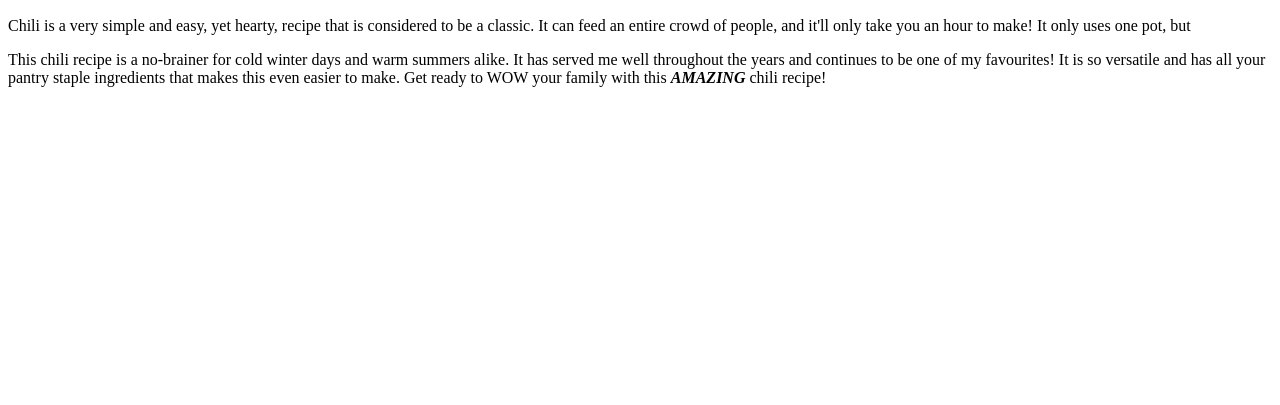
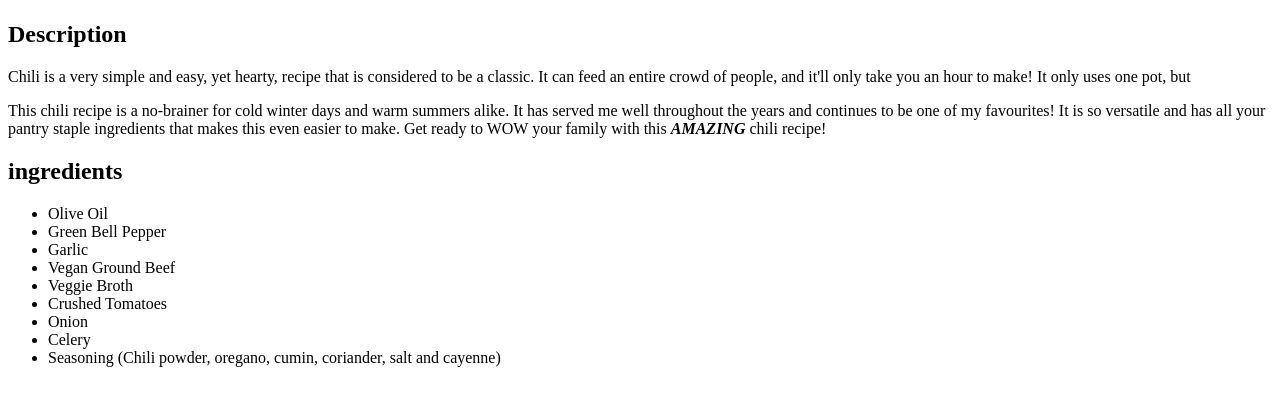
Before and after one commit to codycopland/odin-recipes, a plain HTML site: page recipes/chili.html in a window 1280 px wide. Shown: the part 99-504 px from the top of the page. Drawn offline with Linux system fonts and the light colour scheme.

Commit message:
Add ingredients header with unordered list of ingredients

```diff
--- a/recipes/chili.html
+++ b/recipes/chili.html
@@ -8,13 +8,27 @@
 </head>
 <body>
     <h1>Chili</h1>
-    <img src="../images/The-Best-Classic-Chili-550-500x375.jpeg"
-    <h4><p>
+    <img src="../images/The-Best-Classic-Chili-550-500x375.jpeg">
+
+    <h2>Description</h2>
+    <p>
         Chili is a very simple and easy, yet hearty, recipe that is considered to be a classic. It can feed an entire
         crowd of people, and it'll only take you an hour to make! It only uses one pot, but  </p> <p>This chili recipe is a no-brainer for cold winter days and
         warm summers alike. It has served me well throughout the years and continues to be one of my favourites!
         It is so versatile and has all your pantry staple ingredients
         that makes this even easier to make. Get ready to WOW your family with this <em><strong>AMAZING</strong></em> chili recipe!
-    </p></h4>
+    </p>
+    <h2>ingredients</h2>
+    <ul>
+        <li>Olive Oil</li>
+        <li>Green Bell Pepper</li>
+        <li>Garlic</li>
+        <li>Vegan Ground Beef</li>
+        <li>Veggie Broth</li>
+        <li>Crushed Tomatoes</li>
+        <li>Onion</li>
+        <li>Celery</li>
+        <li>Seasoning (Chili powder, oregano, cumin, coriander, salt and cayenne)</li>
+    </ul>
 </body>
 </html>
```
